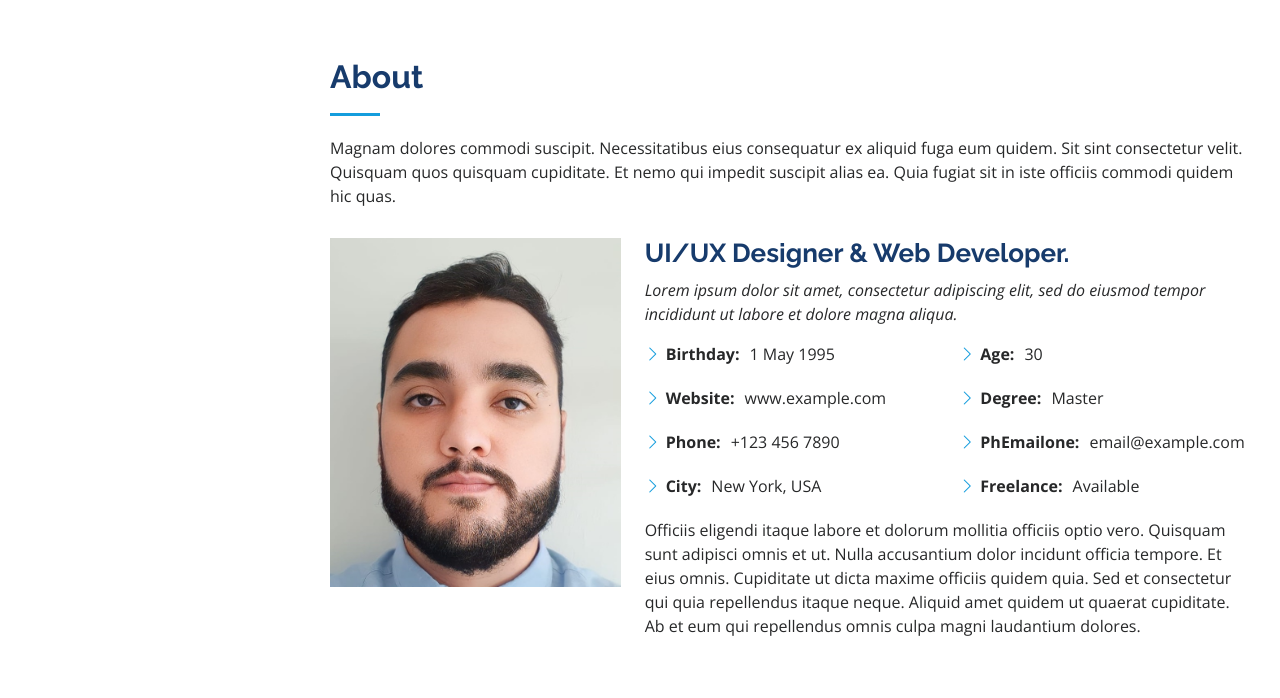
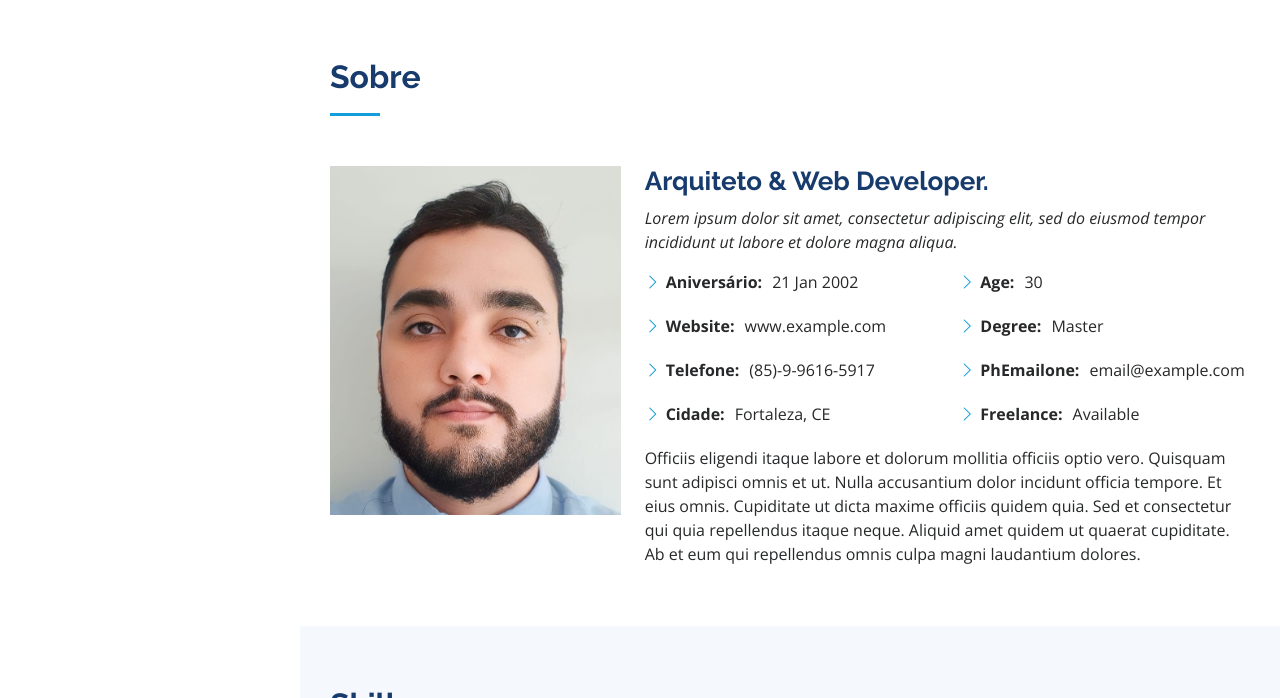
Before and after one commit to tiaggoarruda/Portfolio, a plain HTML site: page index.html in a window 1280 px wide. Shown: the part 802-1500 px from the top of the page. Drawn offline with nearby package versions, Linux system fonts and the light colour scheme.

Commit message:
Atualização da seção SOBRE

```diff
--- a/index.html
+++ b/index.html
@@ -84,8 +84,7 @@
       <div class="container">
 
         <div class="section-title">
-          <h2>About</h2>
-          <p>Magnam dolores commodi suscipit. Necessitatibus eius consequatur ex aliquid fuga eum quidem. Sit sint consectetur velit. Quisquam quos quisquam cupiditate. Et nemo qui impedit suscipit alias ea. Quia fugiat sit in iste officiis commodi quidem hic quas.</p>
+          <h2>Sobre</h2>
         </div>
 
         <div class="row">
@@ -93,7 +92,7 @@
             <img src="assets/img/profile-img.jpg" class="img-fluid" alt="">
           </div>
           <div class="col-lg-8 pt-4 pt-lg-0 content" data-aos="fade-left">
-            <h3>UI/UX Designer &amp; Web Developer.</h3>
+            <h3>Arquiteto &amp; Web Developer.</h3>
             <p class="fst-italic">
               Lorem ipsum dolor sit amet, consectetur adipiscing elit, sed do eiusmod tempor incididunt ut labore et dolore
               magna aliqua.
@@ -101,10 +100,10 @@
             <div class="row">
               <div class="col-lg-6">
                 <ul>
-                  <li><i class="bi bi-chevron-right"></i> <strong>Birthday:</strong> <span>1 May 1995</span></li>
+                  <li><i class="bi bi-chevron-right"></i> <strong>Aniversário:</strong> <span>21 Jan 2002</span></li>
                   <li><i class="bi bi-chevron-right"></i> <strong>Website:</strong> <span>www.example.com</span></li>
-                  <li><i class="bi bi-chevron-right"></i> <strong>Phone:</strong> <span>+123 456 7890</span></li>
-                  <li><i class="bi bi-chevron-right"></i> <strong>City:</strong> <span>New York, USA</span></li>
+                  <li><i class="bi bi-chevron-right"></i> <strong>Telefone:</strong> <span>(85)-9-9616-5917</span></li>
+                  <li><i class="bi bi-chevron-right"></i> <strong>Cidade:</strong> <span>Fortaleza, CE</span></li>
                 </ul>
               </div>
               <div class="col-lg-6">
```
